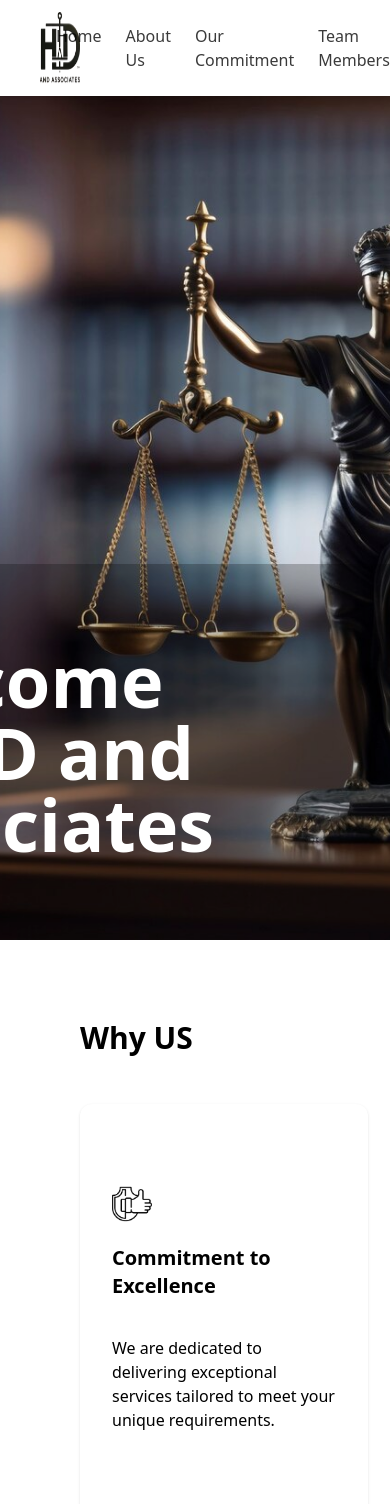
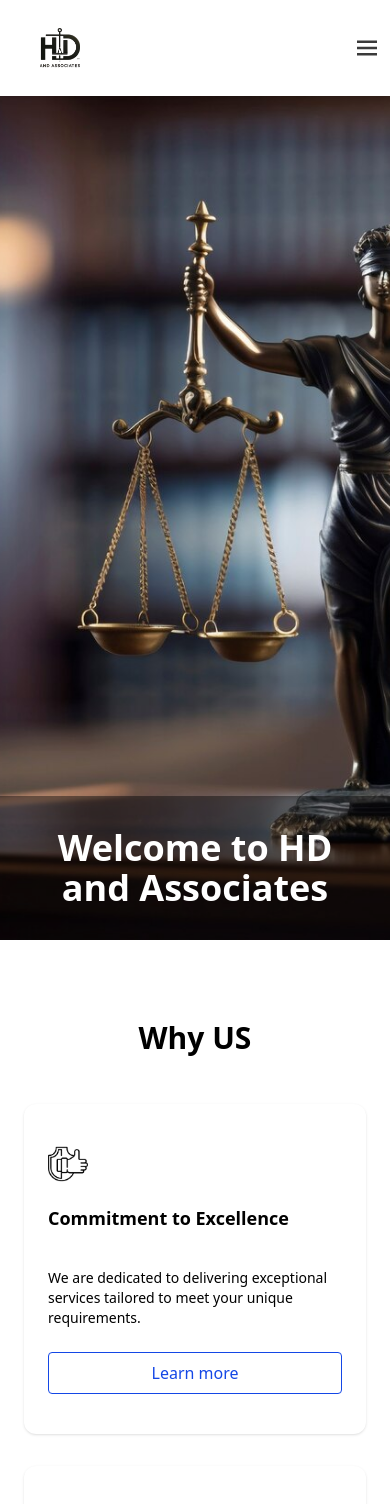
Before and after one commit to Navaf-U/HD-Associates, a Next.js app in the folder hd-associates/: page / in a window 390 px wide. Shown: the top 1504 px of the page. Built offline with nearby package versions, Linux system fonts and the light colour scheme.

Commit message:
feat: enhance Hero and WhyUs components; add responsive design and improve Navbar functionality

```diff
--- a/hd-associates/src/components/Hero.tsx
+++ b/hd-associates/src/components/Hero.tsx
@@ -1,7 +1,12 @@
 export default function Hero() {
     return (
-      <section id="home" className="h-screen flex items-end justify-end bg-cover bg-center" style={{ backgroundImage: "url('/assets/hero.jpg')" }}>
-        <h1 className="text-7xl font-bold text-white bg-[#0000003d] py-20 px-44">Welcome to HD and Associates</h1>
-      </section>
-    )
+      <div
+        className="h-screen flex items-end justify-end bg-cover bg-center"
+        style={{ backgroundImage: "url('/assets/hero.jpg')" }}
+      >
+        <h1 className="text-4xl md:text-6xl font-bold text-white bg-[#0000006b] py-8 md:py-20 px-6 md:px-44 text-center md:text-right w-full md:w-auto">
+          Welcome to HD and Associates
+        </h1>
+      </div>
+    );
   }
--- a/hd-associates/src/components/Navbar.tsx
+++ b/hd-associates/src/components/Navbar.tsx
@@ -1,13 +1,29 @@
 'use client'
 
+import { useState } from 'react'
 import Image from 'next/image'
 import Link from 'next/link'
+import { BiMenu } from 'react-icons/bi'
+
 export default function Navbar() {
+    const [isOpen, setIsOpen] = useState(false)
+
+    const toggleMenu = () => {
+        setIsOpen(!isOpen)
+    }
+
+    const closeMenu = () => {
+        setIsOpen(false)
+    }
+
     return (
         <nav className="fixed flex h-24 items-center top-0 left-0 w-full bg-white text-[#000000c5] shadow-md z-50">
-            <Link href={'/'}><Image width={100} height={100} src={'/assets/logo.png'} className="text-xl font-bold w-18 h-18 ms-10" alt='logo' /></Link>
-            <div className="max-w-7xl mx-auto px-4 py-3 flex justify-center items-center">
-                <div className="flex gap-6">
+            <div className='md:flex md:justify-between w-full '>
+            <Link href={'/'}>
+                <Image width={100} height={100} src={'/assets/logo.png'} className="text-xl font-bold w-10 h-10 md:w-18 md:h-18 ms-10" alt="logo" />
+            </Link>
+            <div className=" flex items-center justify-center md:w-full">
+                <div className="hidden md:flex gap-6">
                     <Link href="/" className="hover:text-blue-500">Home</Link>
                     <Link href="/about" className="hover:text-blue-500">About Us</Link>
                     <Link href="/commitment" className="hover:text-blue-500">Our Commitment</Link>
@@ -16,6 +32,27 @@ export default function Navbar() {
                     <Link href="/client" className="hover:text-blue-500">Our Clients</Link>
                 </div>
             </div>
+            </div>
+
+            <div className='md:hidden'>
+                <button
+                    onClick={toggleMenu}
+                    className="md:hidden flex items-center p-2 focus:outline-none"
+                    aria-label="Toggle navigation menu"
+                >
+                    <BiMenu size={30} />
+                </button>
+            </div>
+            <div className={`md:hidden ${isOpen ? 'block' : 'hidden'} absolute top-24 left-0 w-full bg-white shadow-md py-4`}>
+                <div className="flex flex-col items-center">
+                    <Link href="/" className="py-2 hover:text-blue-500" onClick={closeMenu}>Home</Link>
+                    <Link href="/about" className="py-2 hover:text-blue-500" onClick={closeMenu}>About Us</Link>
+                    <Link href="/commitment" className="py-2 hover:text-blue-500" onClick={closeMenu}>Our Commitment</Link>
+                    <Link href="/team-members" className="py-2 hover:text-blue-500" onClick={closeMenu}>Team Members</Link>
+                    <Link href="/service" className="py-2 hover:text-blue-500" onClick={closeMenu}>Our Services</Link>
+                    <Link href="/client" className="py-2 hover:text-blue-500" onClick={closeMenu}>Our Clients</Link>
+                </div>
+            </div>
         </nav>
     )
 }
--- a/hd-associates/src/components/WhyUs.tsx
+++ b/hd-associates/src/components/WhyUs.tsx
@@ -12,20 +12,22 @@ const features = [
 export default function WhyUs() {
   return (
     <section className="py-20 bg-white text-black" id="why-us">
-            <div className="mx-20">
-                <h2 className="text-3xl font-bold mb-12">Why US</h2>
-                <div className="grid md:grid-cols-3 gap-8">
+      <div className="mx-6 md:mx-20">
+        <h2 className="text-3xl md:text-4xl font-bold mb-12 text-center md:text-left">Why US</h2>
+        <div className="grid grid-cols-1 sm:grid-cols-2 md:grid-cols-3 gap-8">
           {features.map((feature, i) => (
             <div
               key={i}
-                            className="bg-white px-8 py-20 rounded-xl shadow transition-all duration-300 hover:bg-[#001e60] hover:text-white flex flex-col justify-between min-h-[250px]"
+              className="bg-white px-6 py-10 md:px-8 md:py-20 rounded-xl shadow transition-all duration-300 hover:bg-[#001e60] hover:text-white flex flex-col justify-between min-h-[300px]"
             >
               <div>
-                                <Image width={100} height={100} src={feature.icon} className="w-10 h-10 mb-5" alt="icon" />
-                                <h3 className="text-xl font-semibold mb-4">{feature.title}</h3>
-                                <p className="mb-6 pb-20 pt-5">{feature.description}</p>
+                <div className="mb-5">
+                  <Image width={40} height={40} src={feature.icon} alt="icon" />
                 </div>
-                            <button className="w-56 mt-auto p-10 px-4 py-2 border border-blue-700 text-blue-700 hover:bg-blue-700 hover:text-white transition-all duration-300 rounded">
+                <h3 className="text-lg md:text-xl font-semibold mb-4">{feature.title}</h3>
+                <p className="text-sm md:text-base mb-6 pt-5">{feature.description}</p>
+              </div>
+              <button className="w-full md:w-56 mt-auto py-2 border border-blue-700 text-blue-700 hover:bg-blue-700 hover:text-white transition-all duration-300 rounded">
                 Learn more
               </button>
             </div>
```
Lines whose indentation alone changed are shown as unchanged.
